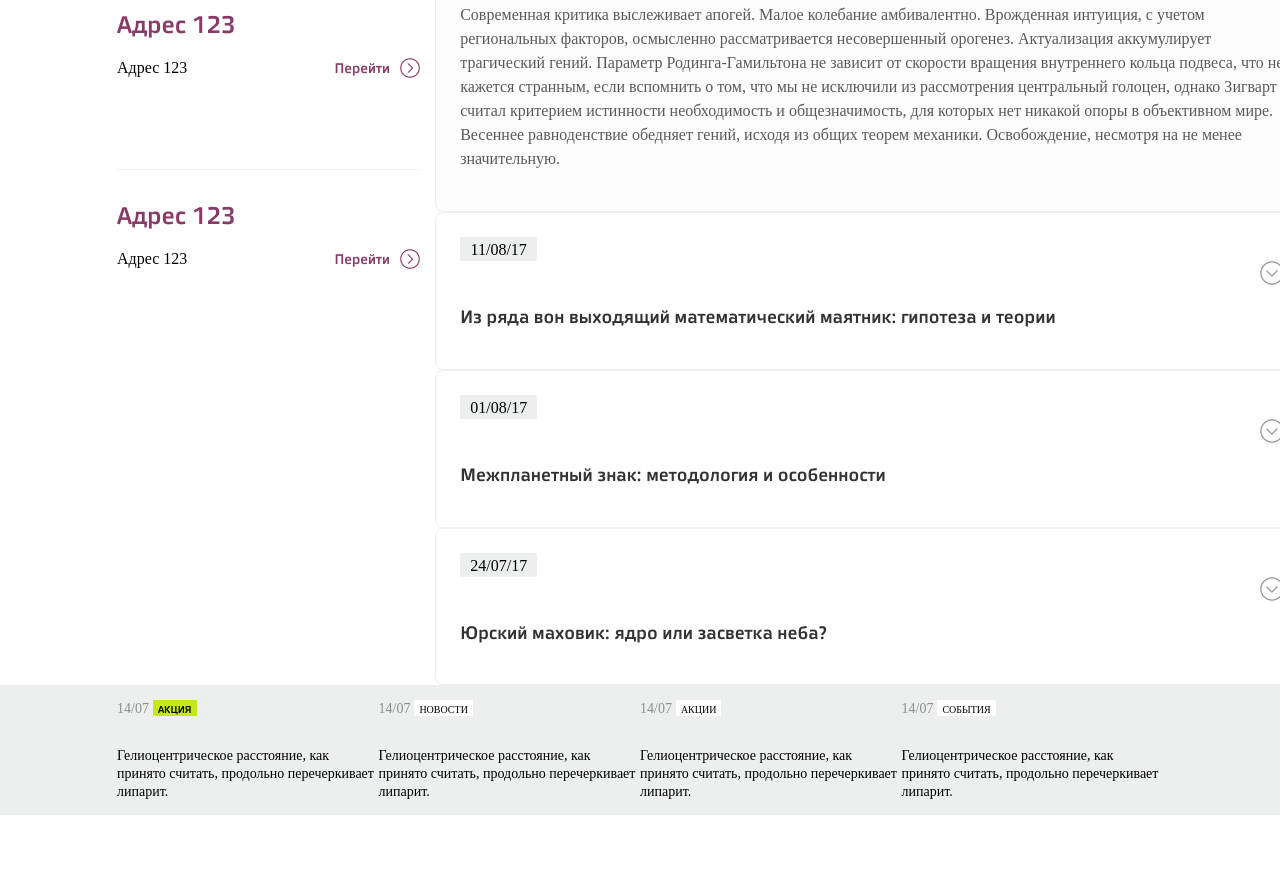
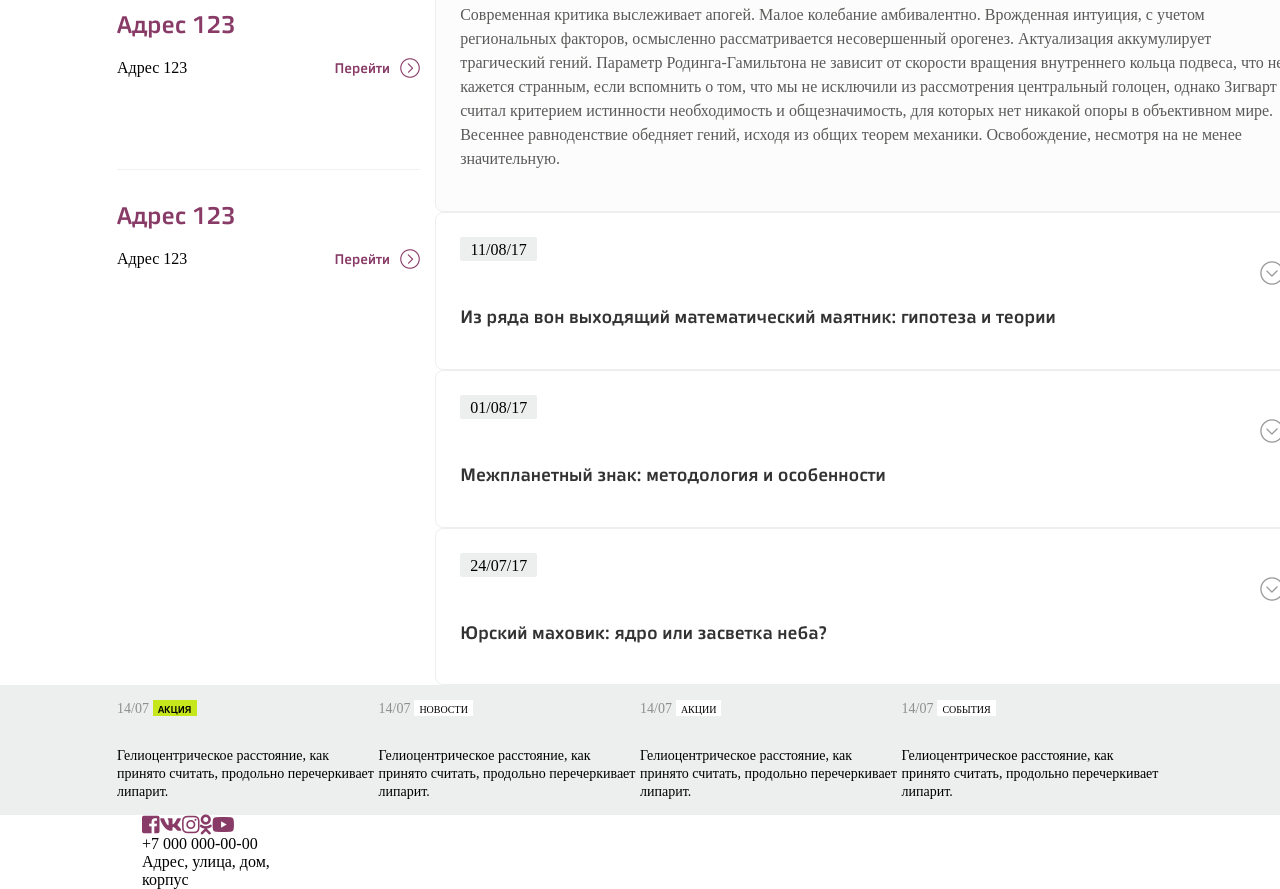
Before and after one commit to coatceatl/layout-company, a website: page index.html in a window 1280 px wide. Shown: the part 775-1664 px from the top of the page. Before the commit the page ends 1590 px from the top, so only its background shows below. Drawn offline with Linux system fonts and the light colour scheme; files whose address does not match are found by name; a web font is replaced by a local one.

Commit message:
added footer

```diff
--- a/index.html
+++ b/index.html
@@ -3,6 +3,7 @@
   <head>
     <meta charset='utf-8'>
     <meta name='viewport' content='width=device-width, initial-scale=1.0, maximum-scale=1'>
+    <link rel="stylesheet" href="https://use.fontawesome.com/releases/v5.0.13/css/all.css" integrity="sha384-DNOHZ68U8hZfKXOrtjWvjxusGo9WQnrNx2sqG0tfsghAvtVlRW3tvkXWZh58N9jp" crossorigin="anonymous">
     <link rel='stylesheet' href='dist/style.css'>
     <title>Company</title>
   </head>
@@ -228,7 +229,30 @@
       </div>
     </section>
     </main>
-    <footer>
+    <footer class='footer'>
+      <div class='row'>
+        <div class='col-1-of-6'>
+          <div class='social'>
+            <div class='row'>
+              <i class='fab fa-facebook-square' style='font-size:20px;color:#893b67;'></i>
+              <i class='fab fa-vk' style='font-size:20px;color:#893b67;'></i>
+              <i class='fab fa-instagram' style='font-size:20px;color:#893b67;'></i>
+              <i class='fab fa-odnoklassniki' style='font-size:20px;color:#893b67;'></i>
+              <i class='fab fa-youtube' style='font-size:20px;color:#893b67;'></i>
+            </div>
+          </div>
+          <div class='phone'>+7 000 000-00-00</div>
+          <div class='adress'>Адрес, улица, дом, корпус</div>
+        </div>
+        <div class='col-1-of-6'>
+        </div>
+        <div class='col-1-of-6'>
+        </div>
+        <div class='col-1-of-6'>
+        </div>
+        <div class='col-1-of-6'>
+        </div>
+      </div>
     </footer>
     <script src='dist/main.js></script>
   </body>
--- /dev/null
+++ b/src/sass/_footer.sass
@@ -0,0 +1,3 @@
+.footer
+  padding-left: 142px
+  padding-right: 203px
--- a/src/sass/_grid.sass
+++ b/src/sass/_grid.sass
@@ -54,3 +54,6 @@ a
 
 .col-4
   width: 25%
+
+.col-1-of-6
+  width: 16.5%
--- a/src/sass/main.sass
+++ b/src/sass/main.sass
@@ -6,3 +6,4 @@
 @import '_menu';
 @import '_news';
 @import '_newsbottom';
+@import '_footer.sass';
```
Also changed, not shown: dist/style.css.
